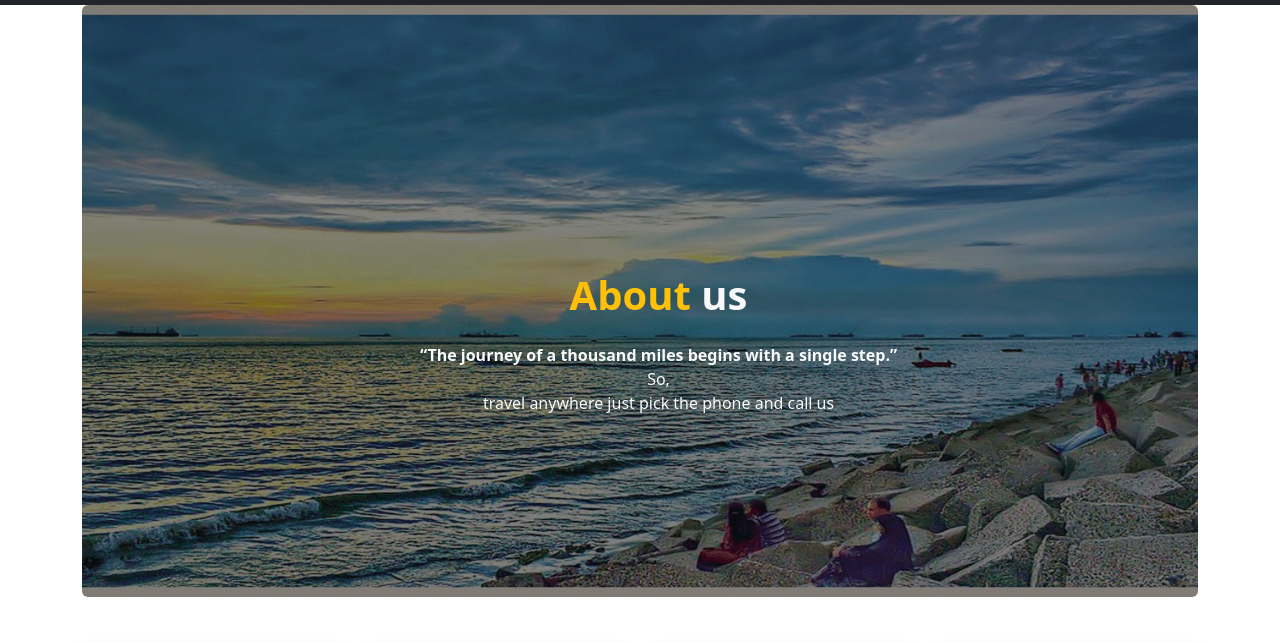
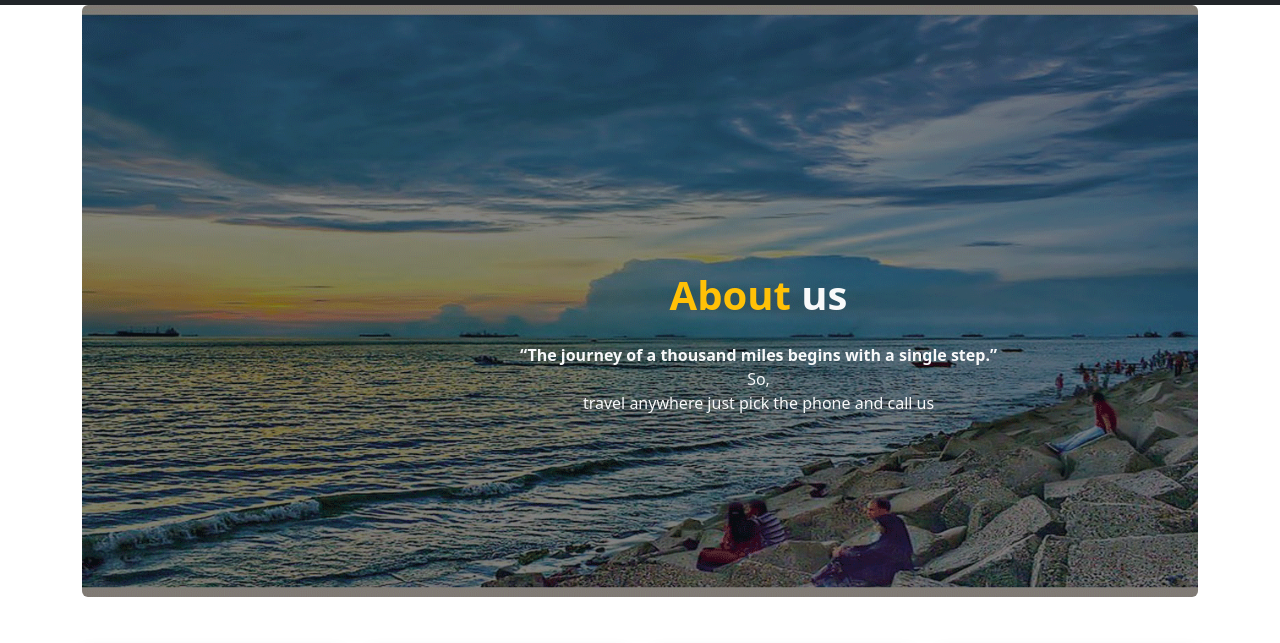
Before and after one commit to Kaiser-Tanveer/Visited-Side, a plain HTML site: page about.html in a window 1280 px wide. Shown: the part 77-720 px from the top of the page. Drawn offline with nearby package versions, Linux system fonts and the light colour scheme.

Commit message:
Alignment correction

```diff
--- a/about.html
+++ b/about.html
@@ -25,7 +25,7 @@
       .banner-title {
         position: absolute;
         top: 250px;
-        left: 350px;
+        left: 450px;
       }
 
       .owners-banner {
```
Also changed, not shown: gellary.html (+1 -1 lines).
